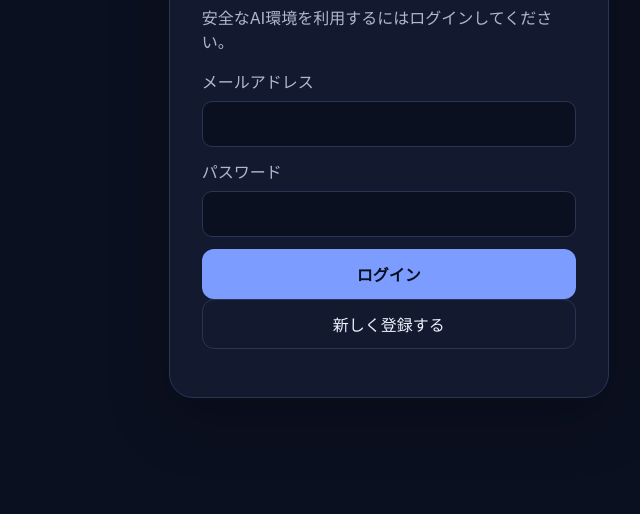
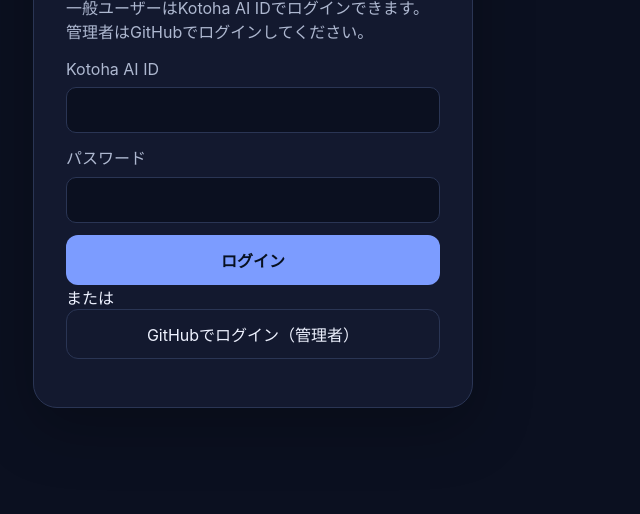
Before and after one commit to sakai-kon/kotoha-ai, a plain HTML site: page login.html in a window 1280 px wide. Shown: the part 286-800 px from the top of the page, without its empty margins (247-887 px from the left). Drawn offline with nearby package versions, Linux system fonts and the light colour scheme.

Commit message:
feat(auth): add GitHub admin login and ID-based user login

```diff
--- a/login.html
+++ b/login.html
@@ -12,13 +12,16 @@
       <a class="back-link" href="index.html">← ホームへ戻る</a>
       <p class="eyebrow">KOTOHA AI</p>
       <h1>ログイン</h1>
-      <p class="muted">安全なAI環境を利用するにはログインしてください。</p>
+      <p class="muted">一般ユーザーはKotoha AI IDでログインできます。管理者はGitHubでログインしてください。</p>
+
       <form id="auth-form" class="stack">
-        <label>メールアドレス<input id="email" type="email" autocomplete="email" required /></label>
+        <label>Kotoha AI ID<input id="username" type="text" autocomplete="username" minlength="3" maxlength="32" required /></label>
         <label>パスワード<input id="password" type="password" autocomplete="current-password" minlength="8" required /></label>
-        <button class="button primary" type="submit">ログイン</button>
+        <button id="password-login-button" class="button primary" type="submit">ログイン</button>
       </form>
-      <button id="signup-button" class="button secondary full" type="button">新しく登録する</button>
+
+      <div class="auth-divider"><span>または</span></div>
+      <button id="github-login-button" class="button secondary full" type="button">GitHubでログイン（管理者）</button>
       <p id="auth-status" class="status" aria-live="polite"></p>
     </section>
   </main>
```
